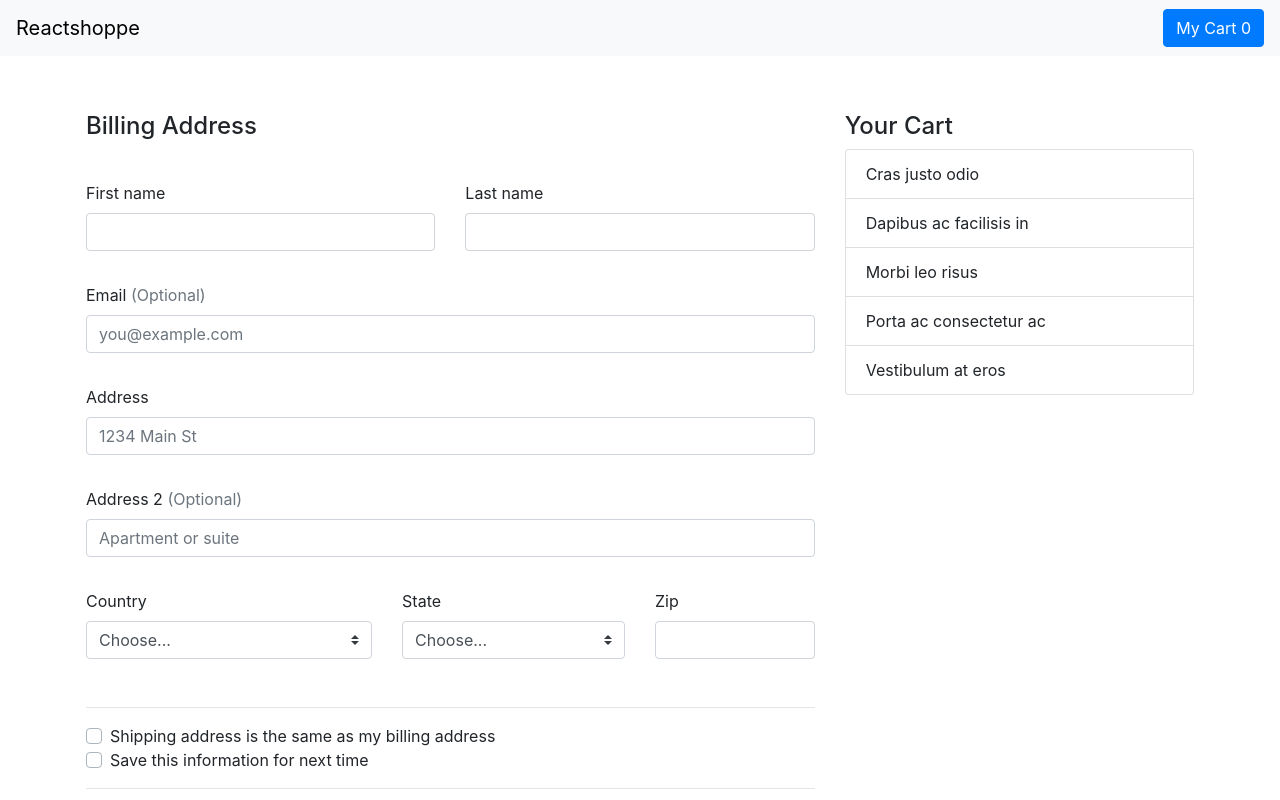
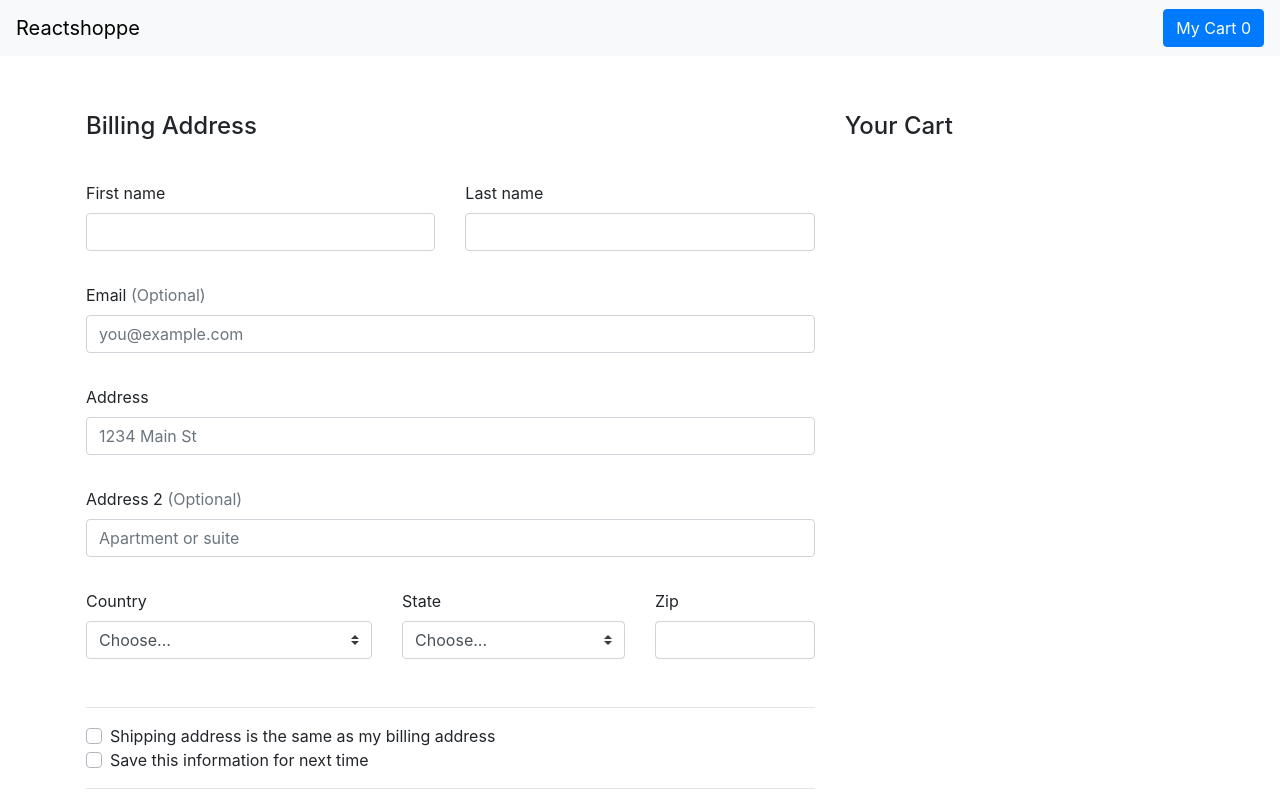
Before and after one commit to patrick-fs/reactshoppe, a React (Create React App) app: page /checkout in a window 1280 px wide. Shown: the top 800 px of the page. Built offline with nearby package versions, Linux system fonts and the light colour scheme.

Commit message:
adding price and quantity to CartItems

```diff
--- a/src/components/CartItems.tsx
+++ b/src/components/CartItems.tsx
@@ -1,20 +1,31 @@
 import React from 'react';
+import { connect, ConnectedProps } from 'react-redux'
 import {
-  Col,
-  Row,
   ListGroup
 } from 'react-bootstrap';
+import { RootState } from '../reducers';
 
-const CartItems = () => {
+const mapState = ({ cartState }: RootState) => ({
+  products: cartState.products
+});
+
+const connector = connect(
+  mapState,
+);
+
+type PropsFromRedux = ConnectedProps<typeof connector>;
+
+const CartItems = ({ products }: PropsFromRedux) => {
   return (
     <ListGroup>
-      <ListGroup.Item>Cras justo odio</ListGroup.Item>
-      <ListGroup.Item>Dapibus ac facilisis in</ListGroup.Item>
-      <ListGroup.Item>Morbi leo risus</ListGroup.Item>
-      <ListGroup.Item>Porta ac consectetur ac</ListGroup.Item>
-      <ListGroup.Item>Vestibulum at eros</ListGroup.Item>
+      { products.map((product) => (
+        <ListGroup.Item>
+          {product.title} <span className='text-muted'>{product.quantity}</span>
+          <span className='cart-price'>${product.price}</span>
+        </ListGroup.Item>
+      ))}
     </ListGroup>
   );
 };
 
-export default CartItems;
+export default connector(CartItems);
--- a/src/index.css
+++ b/src/index.css
@@ -35,3 +35,7 @@ a.headerLink {
 .checkout-container .row {
   padding: 2rem 0 0 0;
 }
+
+.cart-price {
+  float: right;
+}
```
